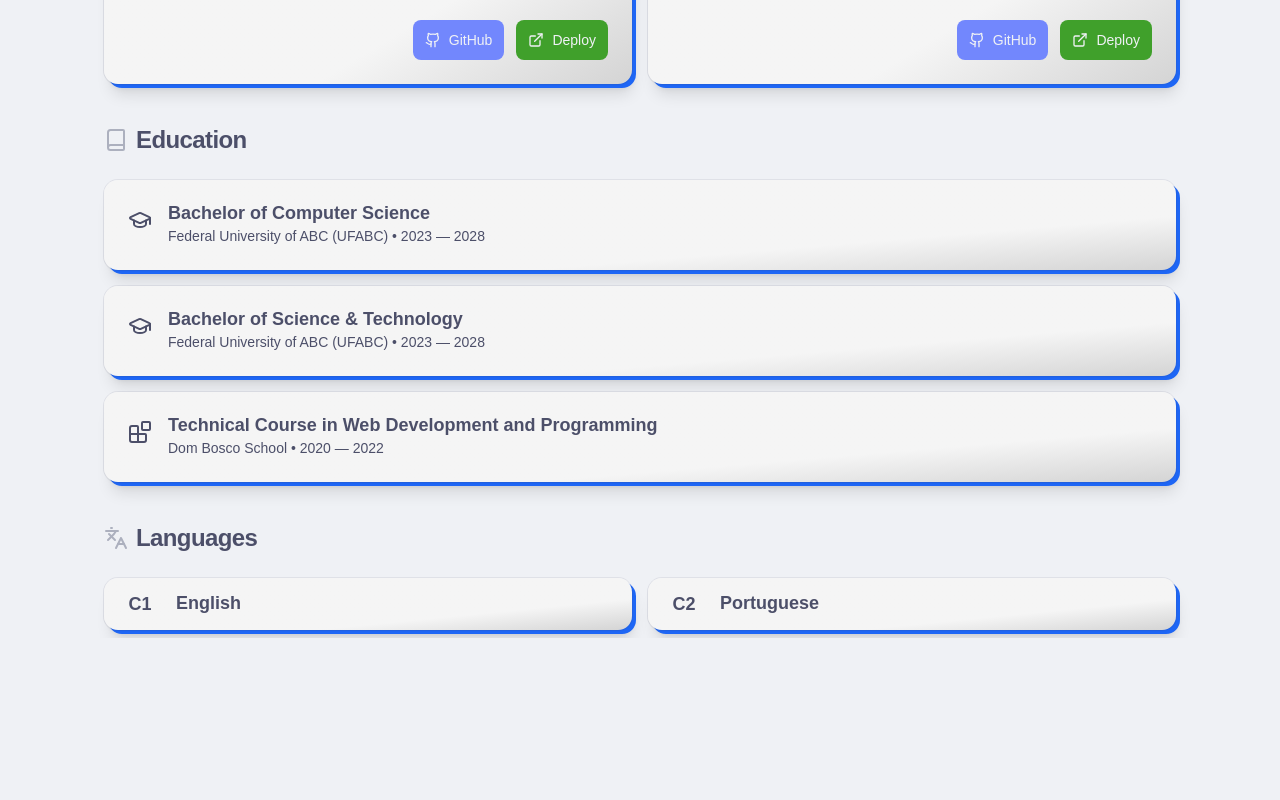
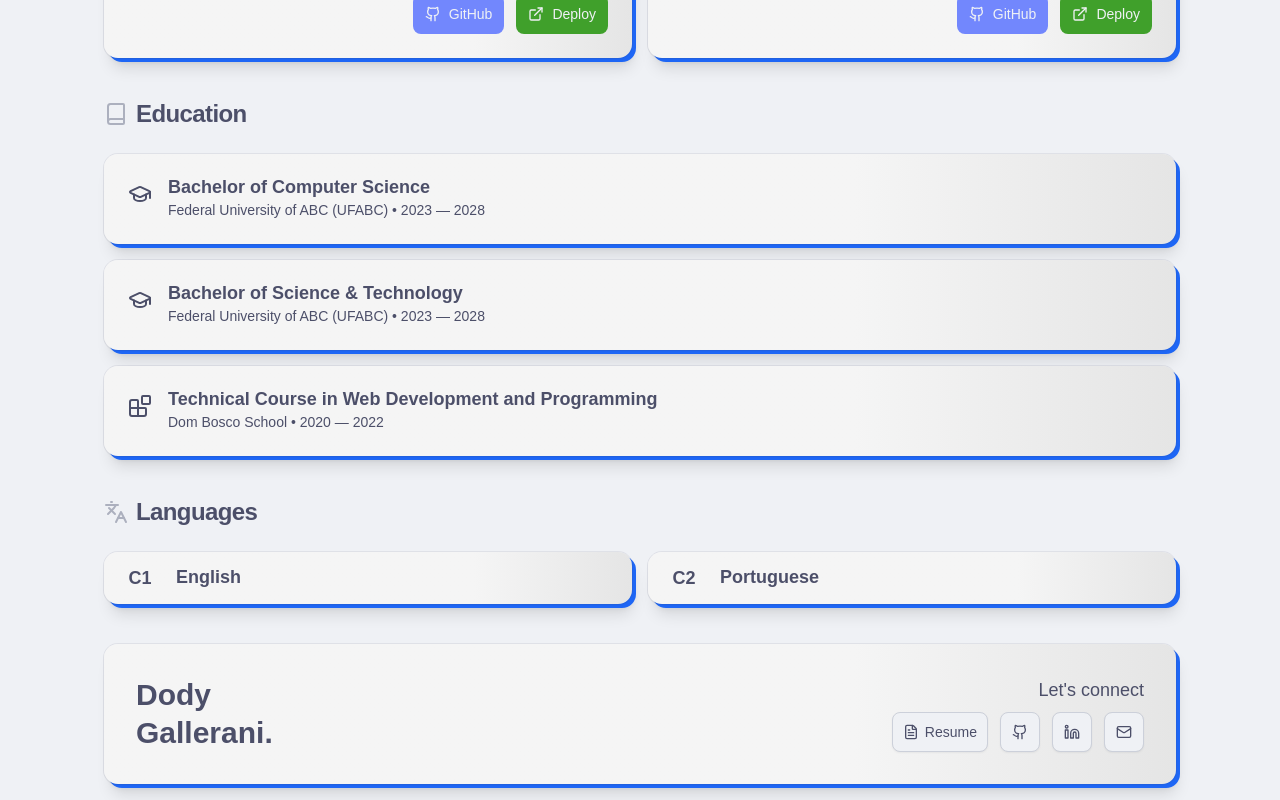
Before and after one commit to GardenMovie/portfolio, a React (Vite) app: page / in a window 1280 px wide. Shown: the part 2461-3261 px from the top of the page. Before the commit the page ends 3099 px from the top, so only its background shows below. Built offline with nearby package versions, Linux system fonts and the light colour scheme.

Commit message:
feat: add AboutSimple section and update layout in App component, some fixes to responsiveness

```diff
--- a/src/App.tsx
+++ b/src/App.tsx
@@ -1,9 +1,11 @@
+
 import Navbar from "@/components/layout/Navbar"
 import Hero from "@/sections/Hero"
 import { Education } from "./sections/Education"
 import { Experience } from "./sections/Experience"
 import { Projects } from "./sections/Projects"
 import { Language } from "./sections/Language"
+import AboutSimple from "./sections/AboutSimple";
 import "@/components/common/HeroGridBg.css";
 
 export default function App() {
@@ -17,6 +19,7 @@ export default function App() {
         <Projects />
         <Education/>
         <Language />
+        <AboutSimple />
       </main>
     </section>
   )
--- a/src/components/common/IconLinks.tsx
+++ b/src/components/common/IconLinks.tsx
@@ -1,4 +1,5 @@
 import { Button } from "@/components/ui/button"
+import { cn } from "@/lib/utils"
 import { Github, Linkedin, Mail, FileText } from "lucide-react"
 
 type IconLink = {
@@ -32,9 +33,12 @@ const links: IconLink[] = [
   // },
 ]
 
-export default function IconLinks() {
+export default function IconLinks({ row = true }: { row?: boolean }) {
   return (
-    <div className="flex gap-3 justify-left">
+    <div className={cn(
+      "flex gap-3 justify-left",
+      row ? "flex-row" : "flex-col"
+    )}>
       <Button
         key={"Download CV"}
         variant="outline"
--- a/src/components/common/TimelineCard.tsx
+++ b/src/components/common/TimelineCard.tsx
@@ -52,7 +52,7 @@ export function TimelineCard({ item }: TimelineCardProps) {
               {item.institution} • {item.period}
             </p>
             {item.description && (
-              <p className="text-sm leading-relaxed text-muted-foreground whitespace-pre-line border-l-2 border-primary pl-2">
+              <p className="text-sm font-medium leading-normal whitespace-pre-line border-l-2 border-primary pl-2">
                 {item.description}
               </p>
             )}
--- a/src/components/ui/card.tsx
+++ b/src/components/ui/card.tsx
@@ -24,7 +24,7 @@ function Card({
         data-slot="card"
         data-size={size}
         className={cn(
-          "relative w-full bg-gradient-to-br from-neutral-100 from-70% to-neutral-300 text-card-foreground gap-6 overflow-hidden rounded-xl text-sm shadow-xs ring-1 ring-foreground/10 has-[>img:first-child]:pt-0 data-[size=sm]:gap-4 data-[size=sm]:py-4 *:[img:first-child]:rounded-t-xl *:[img:last-child]:rounded-b-xl group/card flex flex-col transition-transform duration-300",
+          "relative w-full bg-gradient-to-r from-neutral-100 from-70% to-neutral-200 text-card-foreground gap-6 overflow-hidden rounded-xl text-sm shadow-xs ring-1 ring-foreground/10 has-[>img:first-child]:pt-0 data-[size=sm]:gap-4 data-[size=sm]:py-4 *:[img:first-child]:rounded-t-xl *:[img:last-child]:rounded-b-xl group/card flex flex-col transition-transform duration-300",
           hoverEffect && "group-hover/card-hover:-translate-x-1 group-hover/card-hover:-translate-y-1",
           className
         )}
--- /dev/null
+++ b/src/sections/AboutSimple.tsx
@@ -0,0 +1,22 @@
+import React from "react";
+import { Card } from "../components/ui/card";
+import IconLinks from "../components/common/IconLinks";
+
+const AboutSimple: React.FC = () => {
+  return (
+    <section className="relative w-full mb-2">
+      <Card className="flex flex-row p-8">
+        <div className="flex flex-col text-3xl font-bold whitespace-pre leading-tight text-left min-w-[120px]">
+          <span>Dody</span>
+          <span>Gallerani.</span>
+        </div>
+        <div className="flex flex-col flex-1 items-end gap-2">
+          <span className="text-lg font-medium">Let&apos;s connect</span>
+          <IconLinks row={true} />
+        </div>
+      </Card>
+    </section>
+  );
+};
+
+export default AboutSimple;
--- a/src/sections/Hero.tsx
+++ b/src/sections/Hero.tsx
@@ -5,7 +5,7 @@ export default function Hero() {
   return (
     <section
       id="home"
-      className="md:min-h-[100vh] flex md:items-center justify-center flex-col-reverse md:flex-row gap-3 scroll-mt-20"
+      className="md:min-h-[100vh] mt-20 md:mt-0 flex md:items-center justify-center flex-col-reverse md:flex-row gap-3 scroll-mt-20"
     >
       <div className="text-left space-y-2">
         <h1 className="text-4xl sm:text-5xl font-semibold tracking-tight">
```
Lines whose indentation alone changed are shown as unchanged.
